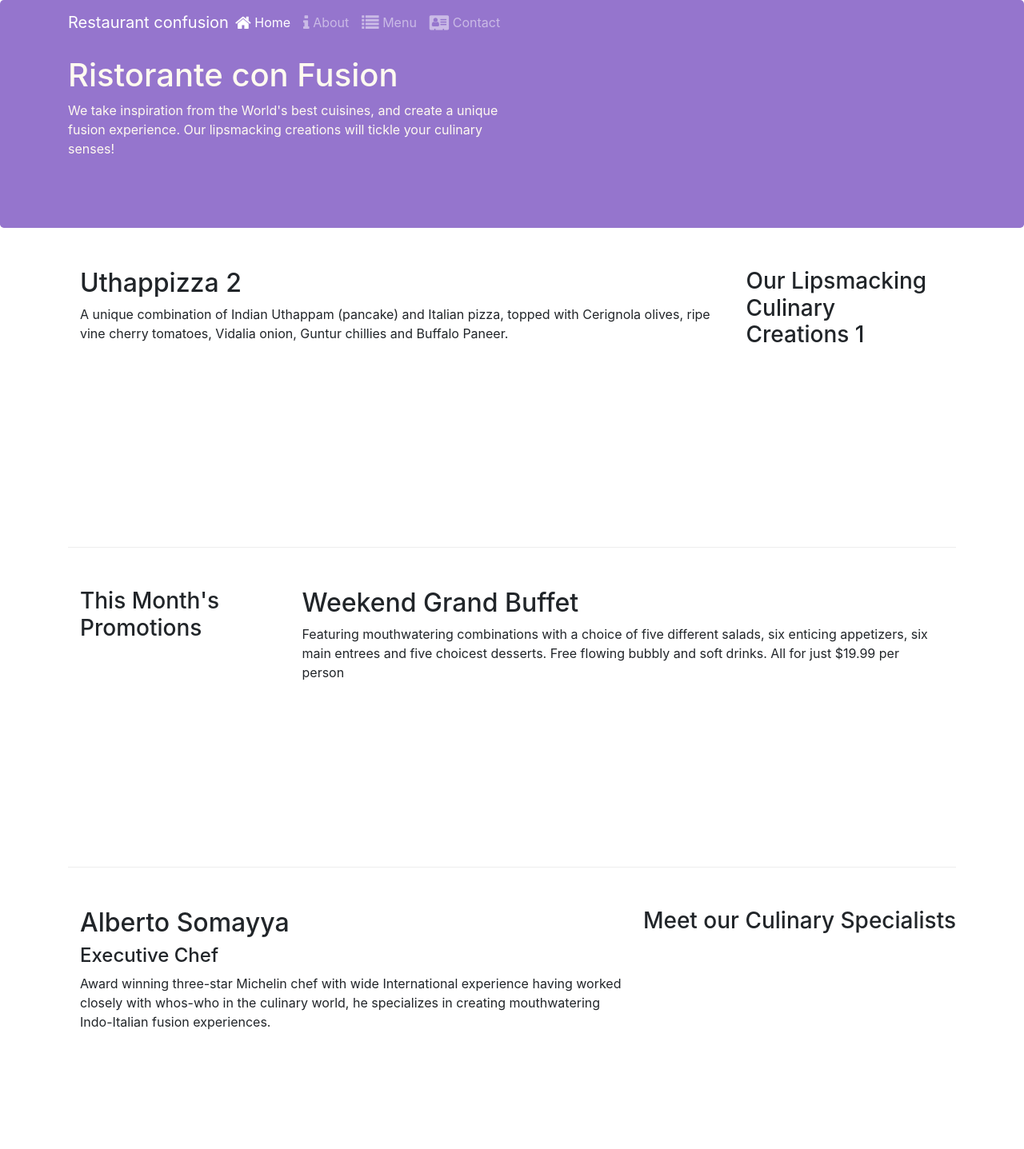
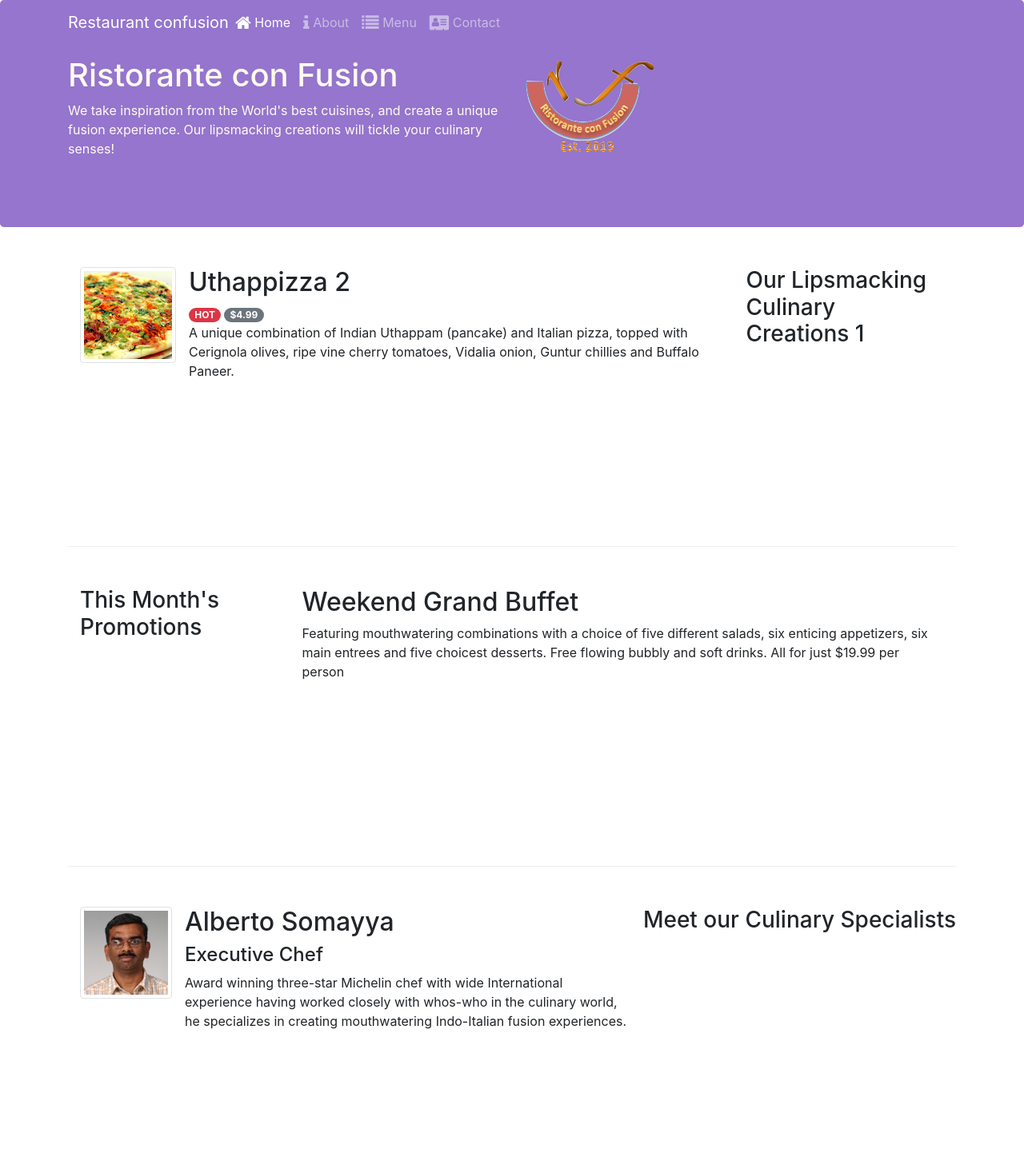
Before and after one commit to rolxander/Front-End-Web-UI-Frameworks-and-Tools-, a website: page Task1/index.html in a window 1280 px wide. Shown: the top 1437 px of the page at 80% size. Drawn offline with nearby package versions, Linux system fonts and the light colour scheme.

Commit message:
alerting users

```diff
--- a/Task1/index.html
+++ b/Task1/index.html
@@ -42,7 +42,7 @@
                         </a>
                     </li>
                     <li class="nav-item">
-                        <a class="nav-link" href="#">
+                        <a class="nav-link" href="contactus.html">
                             <span class="fa fa-address-card fa-lg"></span>
                             Contact
                         </a>
@@ -60,7 +60,8 @@
                     <h1>Ristorante con Fusion</h1>
                     <p>We take inspiration from the World's best cuisines, and create a unique fusion experience. Our lipsmacking creations will tickle your culinary senses!</p>
                 </div>
-                <div class="col-12 col-sm-">
+                <div class="col-12 col-sm aling-self-center">
+                    <img src="./img/logo.png" alt="No se pudo cargar la imagen" class="img-fluid">
                 </div>
             </div>
         </div>
@@ -72,8 +73,15 @@
                 <h3>Our Lipsmacking Culinary Creations 1</h3>
             </div>
             <div class="col col-sm order-sm-first col-md">
-                <h2>Uthappizza 2</h2>
-                <p>A unique combination of Indian Uthappam (pancake) and Italian pizza, topped with Cerignola olives, ripe vine cherry tomatoes, Vidalia onion, Guntur chillies and Buffalo Paneer.</p>
+                <div class="media">
+                    <img src="./img/uthappizza.png" alt="" class="d-flex mr-3 img-thumbnail aling-self-center">
+                    <div class="media-body  ">
+                        <h2 class="mt-0">Uthappizza 2</h2><span class="badge badge-pill badge-danger mr-1">HOT</span><span class="badge badge-pill badge-secondary">$4.99</span>
+                        <p class="d-none d-sm-block">A unique combination of Indian Uthappam (pancake) and Italian pizza, topped with Cerignola olives, ripe vine cherry tomatoes, Vidalia onion, Guntur chillies and Buffalo Paneer.</p>
+                    </div>
+                </div>
+
+
             </div>
         </div>
 
@@ -89,13 +97,19 @@
         </div>
 
         <div class="row row-content aling-items-center">
-            <div lass="col-12 col-sm-4 order-sm-last col-md-4">
+            <div lass="col-12 col-sm-4 order-sm-last col-md-3">
                 <h3>Meet our Culinary Specialists</h3>
             </div>
             <div class="col col-sm order-sm-first col-md">
-                <h2>Alberto Somayya</h2>
-                <h4>Executive Chef</h4>
-                <p>Award winning three-star Michelin chef with wide International experience having worked closely with whos-who in the culinary world, he specializes in creating mouthwatering Indo-Italian fusion experiences. </p>
+                <div class="media">
+                    <img src="./img/alberto.png" alt="" class="d-flex mr-3 img-thumbnail aling-self-center">
+                    <div class="media-body">
+                        <h2>Alberto Somayya</h2>
+                        <h4>Executive Chef</h4>
+                        <p>Award winning three-star Michelin chef with wide International experience having worked closely with whos-who in the culinary world, he specializes in creating mouthwatering Indo-Italian fusion experiences. </p>
+                    </div>
+                </div>
+
             </div>
         </div>
     </div>
```
Also changed, not shown: Task1/aboutus.html (+4 -3 lines), Task1/contactus.html (+2 -1 lines), Task1/img/alberto.png (added), Task1/img/buffet.png (added), Task1/img/logo.png (added), Task1/img/uthappizza.png (added), 1 other file.
